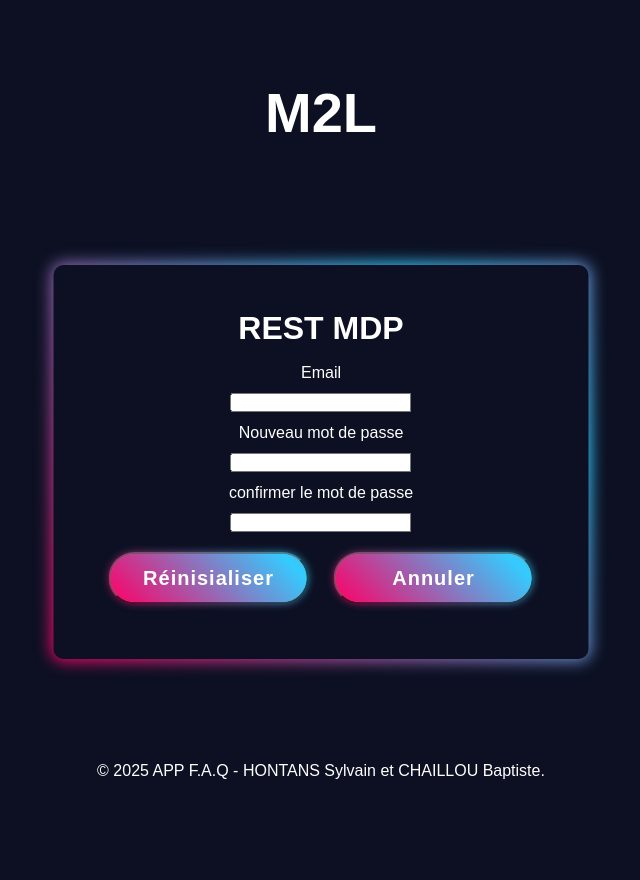
After one commit to FastAze/APPFAQ, a PHP site: page /pages/php/rest.php in a window 1280 px wide. The commit adds this page. Shown: the whole page, without its empty margins (319-959 px from the left). Run offline with PHP 8.4, Linux system fonts and the light colour scheme; some web fonts are replaced.

Commit message:
Ajout de la fonctionnalité de réinitialisation de mot de passe avec validation et mise à jour en base de données

```diff
--- a/pages/php/login.php
+++ b/pages/php/login.php
@@ -25,7 +25,7 @@
             <input type="password" id="password" name="password" required>
             <br>
             <button class="btn" type="submit" name="seco">Se connecter</button>
-            <button type="button" class="btn" onclick="window.location.href='../../index.php'">Annuler</button>
+            <button type="button" class="btn" onclick="window.location.href='../../index.php'">Annuler</button><br>
 
             <?php
             // Vérifie si le formulaire a été soumis
@@ -64,7 +64,7 @@
                 }
             }
             ?>
-
+            <a href="rest.php">mot de passe oublier ?</a>
             <p>Vous n'avez pas de compte : <a href="register.php">S'inscrire</a></p>
         </form>
     </div>
--- /dev/null
+++ b/pages/php/rest.php
@@ -0,0 +1,75 @@
+<?php
+    include '../../template/php/ini.php';
+    session_start();
+?>
+
+<!DOCTYPE html>
+<html lang="fr">
+<head>
+    <meta charset="UTF-8">
+    <meta name="viewport" content="width=device-width, initial-scale=1.0">
+    <title>reset MDP</title>
+    <link rel="stylesheet" href="../css/main.css">
+</head>
+<body>
+    <h1 class="titel-appfaq">M2L</h1>
+    <div class="container">
+        <h2>REST MDP</h2>
+        <form id="rest" action="rest.php" method="POST">
+            <label for="email">Email</label>
+            <br>
+            <input type="email" name="email" required>
+            <br>
+            <label for="password">Nouveau mot de passe</label>
+            <br>
+            <input type="password" id="password" name="password" required>
+            <br>
+            <label for="confPassword">confirmer le mot de passe</label>
+            <br>
+            <input type="password" id="confPassword" name="confPassword" required>
+            <br>
+            <button class="btn" type="submit" name="rest">Réinisialiser</button>
+            <button type="button" class="btn" onclick="window.location.href='../../index.php'">Annuler</button>
+
+            <?php
+            // Vérifie si le formulaire a été soumis
+            if (isset($_POST['rest'])) {
+                // Récupère et sécurise les données du formulaire
+                $mail = isset($_POST['email']) ? $_POST['email'] : '';
+                $password = isset($_POST['password']) ? $_POST['password'] : '';
+                $MDP_H = isset($_POST['password']) ? password_hash($_POST['password'], PASSWORD_DEFAULT) : '';
+                $confPassword = isset($_POST['confPassword']) ? $_POST['confPassword'] : '';
+
+                // Vérifie si les champs ne sont pas vides
+                if (!empty($mail) && !empty($password) && !empty($confPassword)) {
+                    // Vérifie si les deux mots de passe correspondent
+                    if ($password === $confPassword) {
+                        // Connexion à la base de données
+                        $dbh = db_connect();
+
+                        $sql = "UPDATE user_ SET mdp = :password WHERE mail = :email";
+                        try {
+                            $sth = $dbh->prepare($sql);
+                            $sth->execute(array(
+                            ':password' => $MDP_H,  // Utilisez le mot de passe hashé ici
+                            ':email' => $mail
+                            ));
+                            echo '<p class="success">mot de pas bien rest c cool</p>';
+                        } catch ( PDOException $ex) {
+                            die("Erreur lors de la requête SQL : ".$ex->getMessage());
+                        }
+                    } else {
+                        echo '<p class="error">les mot de pase son pas corect (pas biens mec)</p>';
+                    }
+                }
+            }
+            ?>
+        </form>
+    </div>
+
+    <?php
+        include '../../template/php/footer.php';
+    ?>
+
+</body>
+</html>
```
